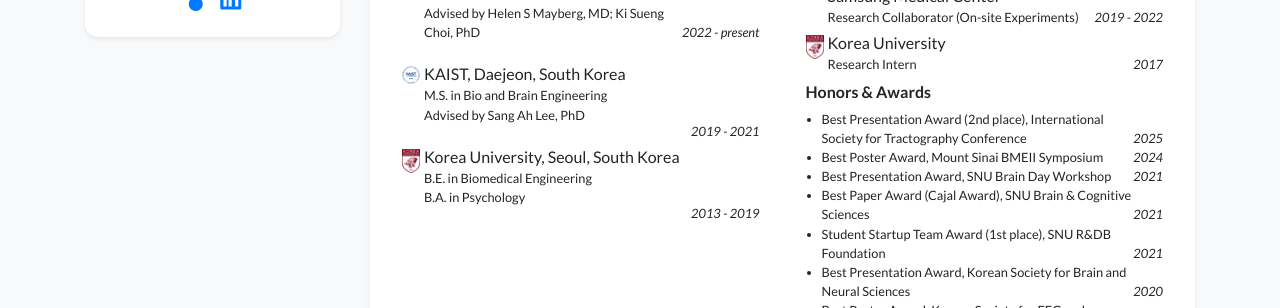
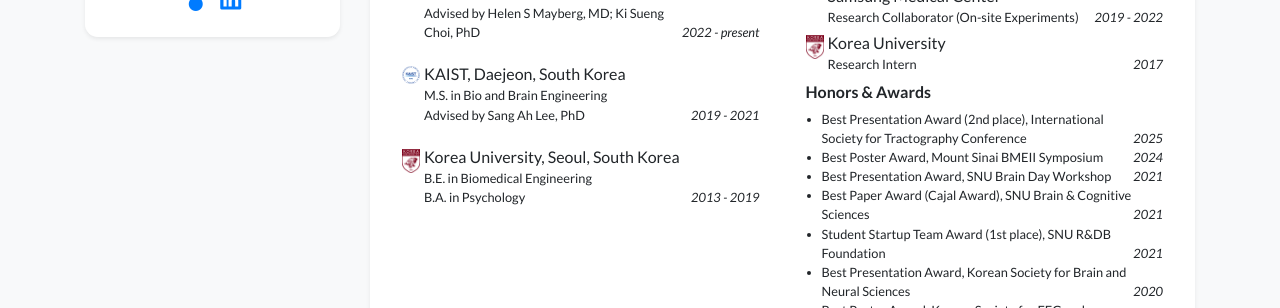
Before and after one commit to ha-neul-song/ha-neul-song.github.io, a Jekyll site: the page built from index.html, in a window 1280 px wide. Shown: the part 456-764 px from the top of the page. Built offline with Jekyll 4.4.1, drawn with Linux system fonts in a browser that asks for light colours; nearby versions of some CDN libraries; a style sheet for code colours, icons or effects is not loaded.

```diff
--- a/_data/profile.yml
+++ b/_data/profile.yml
@@ -48,12 +48,12 @@ education:
   logo: /assets/images/badges/KAIST.png
   position: <p> M.S. in Bio and Brain Engineering <br/>
             Advised by Sang Ah Lee, PhD </p>
-  date: 2019 - 2021
+  date: <p> 2019 - 2021 </p>
 - name: Korea University, Seoul, South Korea
   logo: /assets/images/badges/KU2.gif
   position: <p> B.E. in Biomedical Engineering <br/>
             B.A. in Psychology </p>
-  date: 2013 - 2019
+  date: <p> 2013 - 2019 </p>
 
 ########################################################################
 experience:
```
